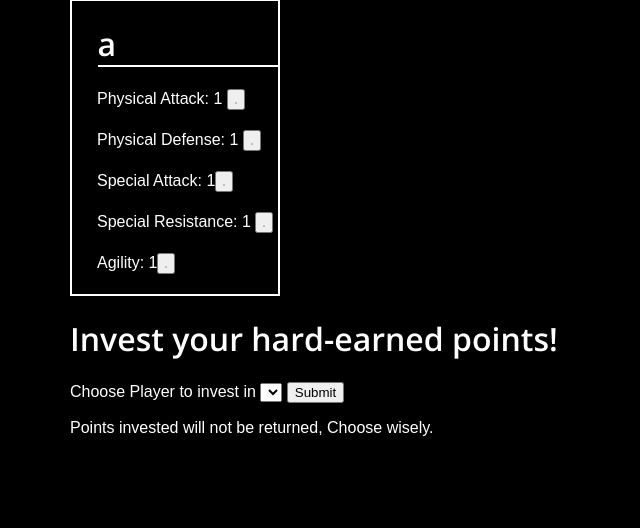
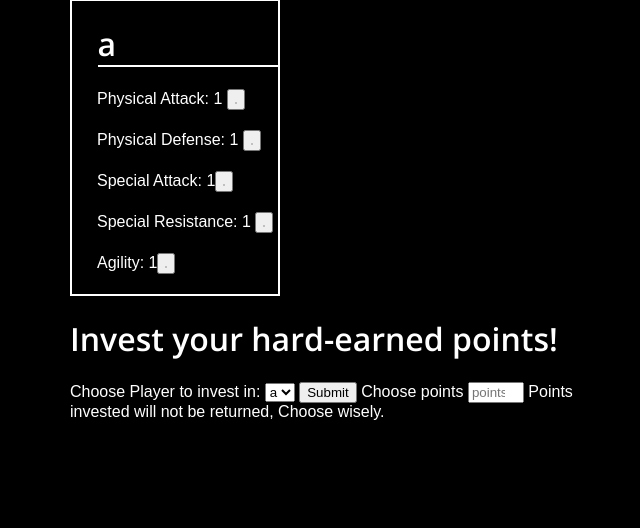
Before and after one commit to patrick-5546/battle-todo, a Django app: page /team/1/team-hub in a window 1280 px wide. Shown: the part 1767-2295 px from the top of the page, without its empty margins (5-645 px from the left). After the commit the page ends 2187 px from the top, so only its background shows below. Run offline with Django 3.2, Linux system fonts and the light colour scheme; data comes from the database, SQL or seed files in the repository; lists and menus that the app fills with data are empty.

Commit message:
Added skill points form

```diff
--- a/team/templates/team/team-hub.html
+++ b/team/templates/team/team-hub.html
@@ -72,19 +72,22 @@
         {% endfor %}
     </div>
 
-    <div class="divInvestSkill">
+    <div class="InvestSkill">
         <h1>Invest your hard-earned points!</h1>
-        <form action="">
-            <label for="players">Choose Player to invest in</label>
+
+        <form action="/returnpage.php">
+            <label for="players">Choose Player to invest in: </label>
             <select name="players" id="players">
                 {% for player in team_players %}
-                <option value="{{ player.player_name }}"></option>
+                <option value="Blarg">{{ player.player_name }}</option>
                 {% endfor %}
             </select>
             <input type="submit" value="Submit">
+            <label for="skillpoints">Choose points</label>
+            <input type="number" id="skillpoints" name="skillpoints" min="1" max="20" placeholder="points">
+            Points invested will not be returned, Choose wisely.
         </form>
 
-        <p>Points invested will not be returned, Choose wisely.</p>
 
     </div>
 </div>
```
